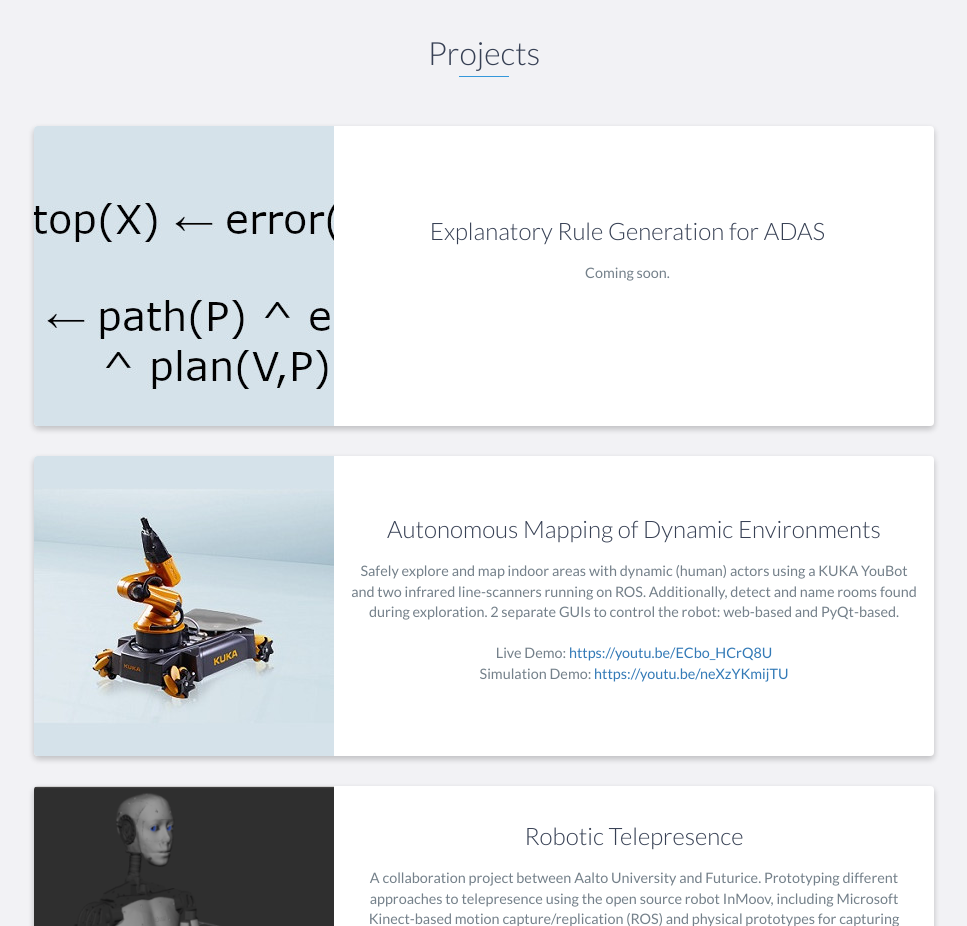
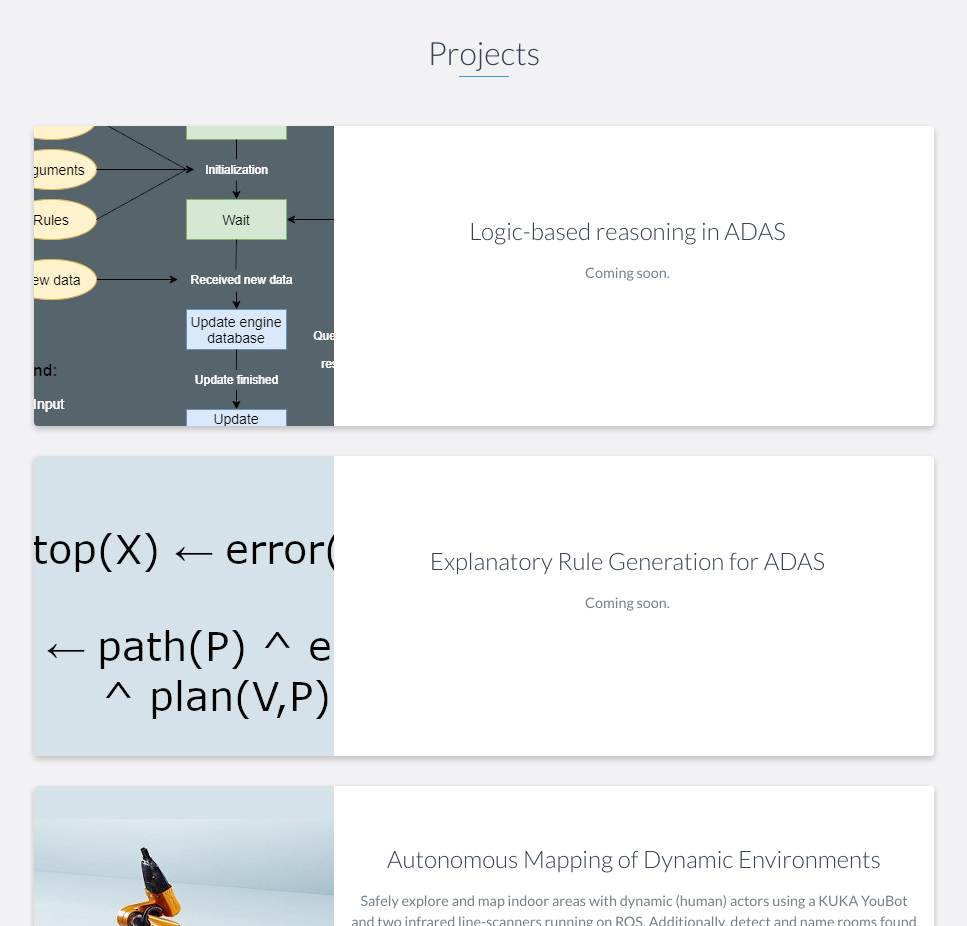
Before and after one commit to juha-hovi/juha-hovi.github.io, a website: page index.html in a window 1280 px wide. Shown: the part 820-1746 px from the top of the page, without its empty margins (156-1123 px from the left). Drawn offline with nearby package versions, Linux system fonts and the light colour scheme.

Commit message:
added reasoning

```diff
--- a/index.html
+++ b/index.html
@@ -149,6 +149,21 @@
         <h2 class="heading">Projects</h2>
         <div class="container">
             <div class="row">
+                <div class="project shadow-large">
+                    <div class="project-image">
+                        <img src="projects/reasoning/icon.jpg" />
+                    </div>
+                    <!-- End .project-image -->
+                    <div class="project-info">
+                        <h3>Logic-based reasoning in ADAS</h3>
+                        <p>
+                            Coming soon.<pre>                                                          </pre>
+                        </p>
+                    </div>
+                    <!-- End .project-info -->
+                </div>
+                <!-- End .project -->
+
                 <div class="project shadow-large">
                     <div class="project-image">
                         <img src="projects/rule-gen/icon.jpg" />
```
Also changed, not shown: projects/reasoning/icon.jpg (added).
